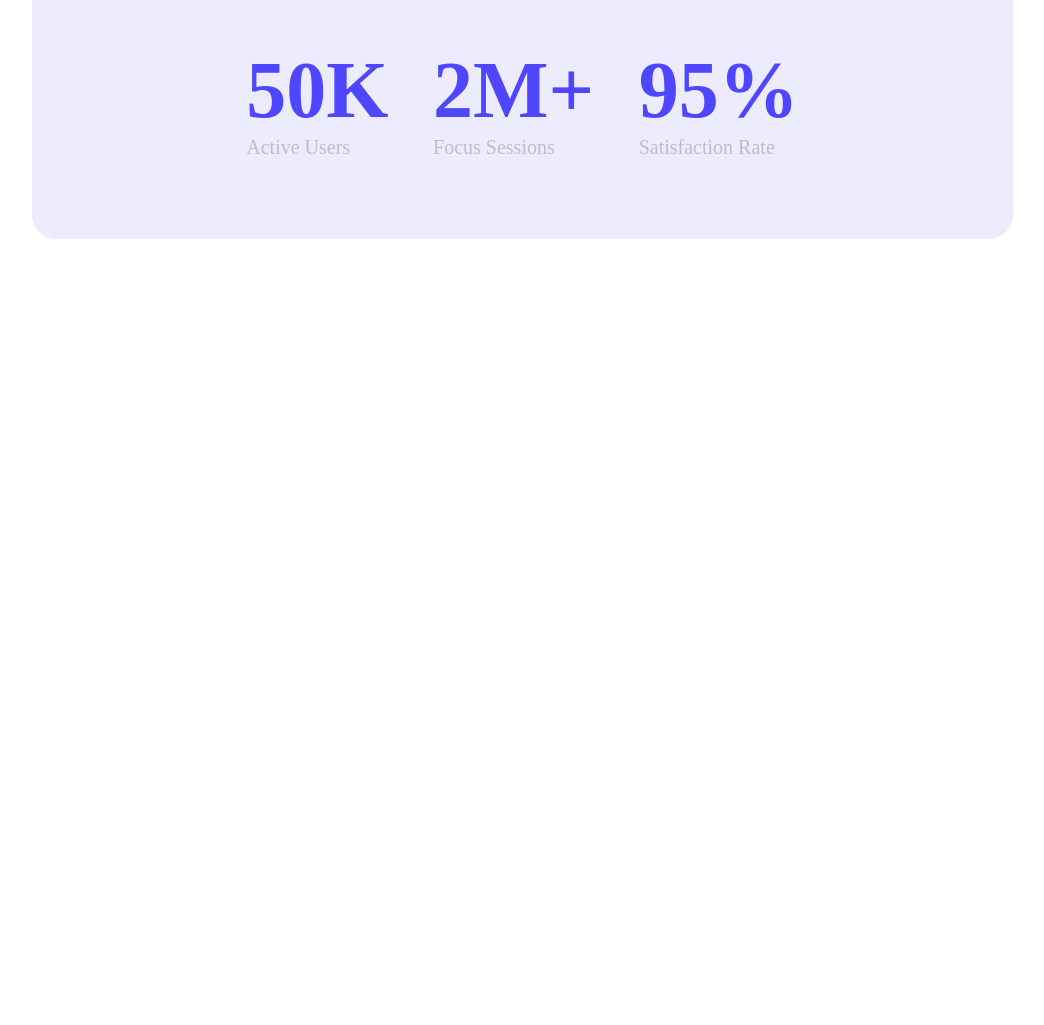
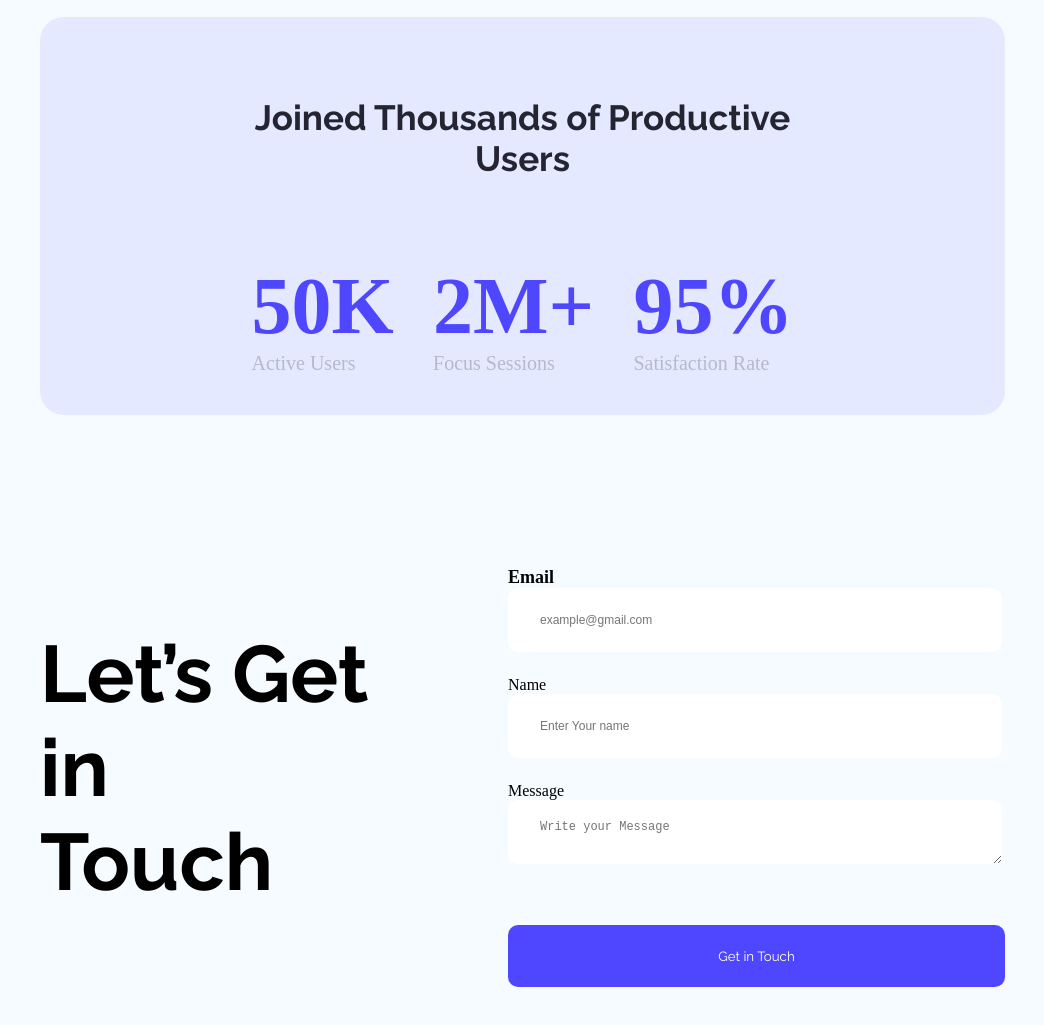
Before and after one commit to shuvo-dey/assignment-1-batch-12, a plain HTML site: page index.html in a window 1280 px wide. Shown: the part 1325-2350 px from the top of the page, without its empty margins (108-1152 px from the left). Before the commit the page ends 1680 px from the top, so only its background shows below. Drawn offline with nearby package versions, Linux system fonts and the light colour scheme.

Commit message:
added Let’s Get In Touch Section

```diff
--- a/index.html
+++ b/index.html
@@ -4,6 +4,9 @@
     <meta charset="UTF-8">
     <meta name="viewport" content="width=device-width, initial-scale=1.0">
     <title>My 1st Assignment</title>
+    <link rel="preconnect" href="https://fonts.googleapis.com">
+    <link rel="preconnect" href="https://fonts.gstatic.com" crossorigin>
+    <link href="https://fonts.googleapis.com/css2?family=Open+Sans:ital,wght@0,300..800;1,300..800&family=Raleway:ital,wght@0,100..900;1,100..900&display=swap" rel="stylesheet">
     <link rel="stylesheet" href="./style/style.css">
 </head>
 <body>
@@ -31,7 +34,7 @@
         <!-- Action Section -->
          <section class="action-section">
 
-            <div class="left-side">
+            <div class="action-left-side">
                 <h1 class="title">See It in Action</h1>
                 <small class="subtitle">Explore the live preview and imagine your <br> brand in this bold new look.</small> <br>
                 <a href="http://"><button class="btn-3">Launch Live Preview</button></a>
@@ -65,8 +68,31 @@
 
          </section>
 
+         <!-- Let’s Get In Touch Section  -->
+        <section class="touch">
 
+            <div class="let-section">
+                <h1 class="section-title">Let’s Get in <br> Touch</h1>
+            </div>
 
+            <div class="touch-section">
+                <form action="">
+                    <div class="form1">
+                    <label for="email">Email</label>
+                    <input class="form-box" type="email" name="email" id="" placeholder="example@gmail.com">
+                    </div>
+                    <div class="form1>
+                    <label for="name">Name</label>
+                    <input class="form-box" type="text" name="name" id="" placeholder="Enter Your name">
+                    </div>
+                    <div class="form1>
+                    <label for="massage">Message</label>
+                    <textarea class="form-box" name="massage" id="" cols="40" rows="30" placeholder="Write your Message"></textarea>
+                    </div>
+                    <input class="btn-4 hov" type="submit" value="Get in Touch">
+                </form>
+            </div>
+        </section>
 
 
     </main>
--- a/style/style.css
+++ b/style/style.css
@@ -1,6 +1,22 @@
+/*
+.raleway-<uniquifier> {
+  font-family: "Raleway", sans-serif;
+  font-optical-sizing: auto;
+  font-weight: <weight>;
+  font-style: normal; */
+}
+
 *{
     margin: 0px;
     padding: 0px;
+}
+
+button:hover{
+    background-color: darkblue;
+}
+
+body{
+    background-color: #F5FBFF;
 }
 
 /* .logo{
@@ -33,6 +49,7 @@ nav ul{
 }
 
 nav h1{
+    font-family: "Open Sans", sans-serif;
     font-size: 34px;
     font-weight: bold;
     color: #4E47FF;
@@ -45,6 +62,7 @@ nav h1{
     border: none;
     border-radius: 5px;
     cursor:pointer;
+    font-family: "Raleway", sans-serif;
 }
 
 nav ul li{
@@ -66,6 +84,7 @@ nav li a{
 }
 
 .banner h1{
+    font-family: "Raleway", sans-serif;
     font-size: 65px;
     font-weight: bold;
 }
@@ -79,6 +98,7 @@ nav li a{
     border: none;
     border-radius: 5px;
     cursor:pointer;
+    font-family: "Raleway", sans-serif;
 }
 
 
@@ -95,7 +115,7 @@ nav li a{
 
 }
 
-.left-side{
+.action-left-side{
     padding: 62.5px 220px 62.5px 0px;
     display: block;
 
@@ -108,6 +128,7 @@ nav li a{
 }
 
 .title{
+    font-family: "Raleway", sans-serif;
     font-size: 42px;
     font-weight: bold;
     padding-bottom: 23px;
@@ -131,6 +152,7 @@ nav li a{
     border: none;
     margin-top: 28px;
     cursor:pointer;
+    font-family: "Raleway", sans-serif;
 }
 
 /* Productive Users Section */
@@ -139,14 +161,15 @@ nav li a{
     background-color: rgb(78, 71, 250, 10%);
     max-width: 1140px;
     max-height: 306px;
-    margin: 116px 159px 116px 140px;
-    padding: 80px 50px;
+    margin: 116px 159px 0px 140px;
+    padding: 80px 50px 40px 50px;
     border-radius: 24px;
 
 }
 
 .productive-title{
-    font-size: 38px;
+    font-family: "Raleway", sans-serif;
+    font-size: 35px;
     font-weight: bold;
     color: #252432;
     text-align: center;
@@ -156,13 +179,9 @@ nav li a{
 .all-data{
     display: flex;
     justify-content: space-around;
-
+     margin: 30px 142px 0px 142px;
 }
 
-.all-data{
-    margin: 30px 142px 0px 142px;
-
-}
 
 .data-3{
     margin-top: 42px;
@@ -180,3 +199,69 @@ nav li a{
     font-size: 20px;
     opacity: 20%;
 }
+
+
+  /* Let’s Get In Touch Section */
+
+  .touch{
+    display: flex;
+    justify-content: space-between;
+    max-width: 1140px;
+    max-height: 632px;
+    margin: 10px 159px 100px 140px;
+    gap: 100px;
+    align-items: center;
+}
+
+.section-title{
+    font-family: "Raleway", sans-serif;
+    font-size: 80px;
+    font-weight: bold;
+    color: black;
+    padding-bottom: 10px;
+}
+
+.let-section{
+    width: 528px;
+    height: 232px;
+}
+.touch-section{
+    width: 497px;
+    height: 290px;
+    padding: 71px 0px;
+    margin-top: 71px;
+}
+
+
+.touch-section label{
+    font-size: 18px;
+    font-weight: bold;
+}
+
+.form-box{
+    height: 24px;
+    border-radius: 10px;
+    background-color: #000000 50%;
+    display: block;
+    width: 93%;
+    border: none;
+    font-size: 12px;
+    padding: 20px 0px 20px 32px;
+    margin-bottom: 24px;
+}
+
+.btn-4{
+    margin-top: 37px;
+    width: 497px;
+    height: 62px;
+    background-color: #4E47FF;
+    color: #FFFFFF;
+    border: none;
+    border-radius: 10px;
+    cursor:pointer;
+    font-family: "Raleway", sans-serif;
+}
+
+.hov:hover{
+    background-color: darkblue;
+}
```
